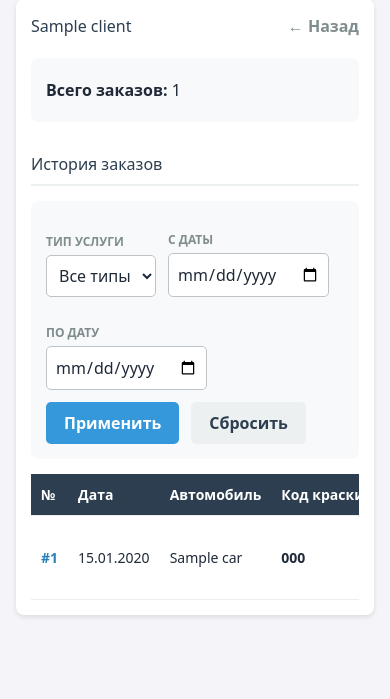
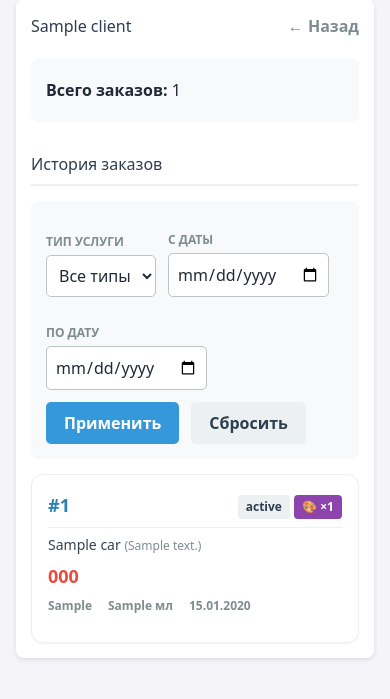
Before and after one commit to ekaterinashchelukhina/colorbox_lab, a FastAPI app: template templates/client_detail.html in a window 390 px wide. Shown: the part 85-784 px from the top of the page. Run offline with FastAPI, Linux system fonts and the light colour scheme; the template is opened without the code that fills it: most values are stand-ins (such as "Sample title", 1, 10 or a date in 2020); parts of the project's set-up code (start-up, migrations or seed data) failed here and were passed over; some libraries are stand-ins or nearby versions.

Commit message:
Карточки вместо таблицы в client_detail.html на мобильном
История заказов клиента была обычной таблицей с горизонтальным скроллом.
Привёл к тому же паттерну, что на dashboard/archive/director_* — десктопная
таблица (hidden md:block) + карточки на мобильном (md:hidden). Заодно убрал
из legacy.css классы table-responsive/table-header-cell/table-body-cell —
после этой правки их больше никто не использует.

Co-Authored-By: Claude Sonnet 5 <noreply@anthropic.com>

```diff
--- a/static/css/legacy.css
+++ b/static/css/legacy.css
@@ -9,7 +9,6 @@
 .btn-new { background: #27ae60; color: white; padding: 10px 15px; text-decoration: none; border-radius: 5px; font-weight: bold; font-size: 14px; }
 .btn-new:hover { background: #219150; }
 
-.table-responsive { overflow-x: auto; }
 table { width: 100%; border-collapse: collapse; font-size: 14px; }
 th, td { padding: 12px 10px; text-align: left; border-bottom: 1px solid #eee; }
 th { background-color: #2c3e50; color: white; white-space: nowrap; }
@@ -33,15 +32,11 @@ input { width: 100%; padding: 10px; margin-top: 5px; border: 1px solid #ccc; bor
 /* director_order_detail.html, client_detail.html, new_order.html, new_client.html — */
 /* CSS-свойства скопированы 1:1 из исходных inline-стилей, значения не менялись.       */
 /* Префикс lg- (legacy), чтобы не пересечься с утилитами Tailwind (CDN, base.html).    */
-.btn-upload-rework { background: #8e44ad; color: white; border: none; padding: 4px 8px; border-radius: 4px; cursor: pointer; font-size: 12px; }
 .btn-primary { background: #2ecc71; color: white; border: none; padding: 12px 25px; border-radius: 5px; cursor: pointer; font-weight: bold; font-size: 16px; }
-.table-header-cell { padding: 10px; text-align: left; }
-.table-body-cell { padding: 10px; }
 .comment-readonly-box { padding: 12px; background: #f8f9fa; border-radius: 6px; border: 1px solid #e9ecef; color: #2c3e50; min-height: 50px; font-size: 14px; }
 .date-input { padding: 8px; border-radius: 5px; border: 1px solid #bdc3c7; }
 .comment-column { flex: 1; min-width: 280px; }
 .detail-side-column { flex: 1; min-width: 300px; display: flex; flex-direction: column; gap: 20px; box-sizing: border-box; }
-.upload-form-row { display: flex; gap: 5px; justify-content: center; }
 .photo-panels-row { display: flex; gap: 15px; flex-wrap: wrap; margin-top: 15px; }
 .order-header-toolbar { display: flex; flex-wrap: wrap; gap: 15px; align-items: center; border-bottom: 2px solid #ecf0f1; padding-bottom: 15px; margin-bottom: 20px; }
 .detail-columns-row { display: flex; gap: 20px; flex-wrap: wrap; }
@@ -66,8 +61,13 @@ input { width: 100%; padding: 10px; margin-top: 5px; border: 1px solid #ccc; bor
 .photo-section-heading-rework { color: #8e44ad; border-bottom: 2px solid #ecf0f1; padding-bottom: 8px; }
 .card-form-title { color: #2c3e50; margin-top: 0; border-bottom: 2px solid #ecf0f1; padding-bottom: 10px; }
 .field-label { font-size: 13px; font-weight: bold; color: #34495e; }
-.upload-file-input { font-size: 11px; max-width: 160px; }
 .order-page-container { max-width: 900px; margin: 0 auto; }
+
+/* Кликабельная зона загрузки фото — как у колориста (colorist_order.html), но переиспользуемая
+   через класс, а не инлайновый <style>. Тап/выбор файла сразу отправляет форму. */
+.upload-zone { display: block; border: 2px dashed #bdc3c7; background: #ecf0f1; border-radius: 6px; padding: 10px; text-align: center; cursor: pointer; font-size: 12px; font-weight: bold; color: #7f8c8d; transition: background-color 0.2s; }
+.upload-zone:active { background-color: #dfe6e9; }
+.upload-zone input[type="file"] { display: none; }
 .paint-code-value { font-size: 18px; color: #e74c3c; font-weight: bold; }
 .photo-panel-rework { flex: 1; min-width: 250px; background: #f4ecf7; padding: 15px; border-radius: 8px; text-align: center; border: 1px solid #d7bde2; box-sizing: border-box; }
 .photo-panel-after { flex: 1; min-width: 250px; background: #e8f8f5; padding: 15px; border-radius: 8px; text-align: center; border: 1px solid #a3e4d7; box-sizing: border-box; }
@@ -126,9 +126,6 @@ input { width: 100%; padding: 10px; margin-top: 5px; border: 1px solid #ccc; bor
     .order-header-toolbar form { width: 100%; }
     .order-header-toolbar select { flex: 1 1 auto; min-width: 0; }
 
-    .upload-form-row { flex-wrap: wrap; }
-    .upload-file-input { max-width: 100%; flex: 1 1 auto; }
-
     th, td { padding: 8px 6px; }
 }
 
--- a/templates/client_detail.html
+++ b/templates/client_detail.html
@@ -37,58 +37,96 @@
         <a href="/client/{{ client.id }}" style="background: #ecf0f1; color: #2c3e50; padding: 9px 18px; border-radius: 5px; text-decoration: none; font-weight: bold;">Сбросить</a>
     </form>
 
-    <div class="table-responsive" style="margin-top: 15px;">
-        <table style="width: 100%; border-collapse: collapse; font-size: 14px;">
-            <thead>
-                <tr style="background: #2c3e50; color: white;">
-                    <th class="table-header-cell">№</th>
-                    <th class="table-header-cell">Дата</th>
-                    <th class="table-header-cell">Автомобиль</th>
-                    <th class="table-header-cell">Код краски</th>
-                    <th class="table-header-cell">Деталь</th>
-                    <th class="table-header-cell">Тип услуги</th>
-                    <th class="table-header-cell">Объем</th>
-                    <th class="table-header-cell">Статус</th>
-                    <th class="table-header-cell">Действие</th>
+    <!-- ДЕСКТОПНАЯ ВЕРСИЯ: ТАБЛИЦА (тот же паттерн, что на dashboard/archive/director_*) -->
+    <div class="hidden md:block bg-white rounded-xl shadow-sm border border-[#ecf0f1] overflow-hidden" style="margin-top: 15px;">
+        <table class="w-full text-left text-sm border-collapse">
+            <thead class="bg-[#2c3e50] text-white">
+                <tr>
+                    <th class="p-4 font-bold">№</th>
+                    <th class="p-4 font-bold">Дата</th>
+                    <th class="p-4 font-bold">Автомобиль</th>
+                    <th class="p-4 font-bold">Код краски</th>
+                    <th class="p-4 font-bold">Деталь</th>
+                    <th class="p-4 font-bold">Тип услуги</th>
+                    <th class="p-4 font-bold">Объем</th>
+                    <th class="p-4 font-bold">Статус</th>
+                    <th class="p-4 text-center font-bold">Действие</th>
                 </tr>
             </thead>
-            <tbody>
+            <tbody class="divide-y divide-[#ecf0f1]">
                 {% for order in orders %}
-                <tr style="border-bottom: 1px solid #eee;">
-                    <td class="table-body-cell">
-                        <a href="/order/{{ order.id }}" class="client-name-link">#{{ order.id }}</a>
+                <tr class="hover:bg-gray-50 transition-colors">
+                    <td class="p-4 font-bold">
+                        <a href="/order/{{ order.id }}" class="text-[#2980b9] hover:underline">#{{ order.id }}</a>
                     </td>
-                    <td style="padding: 10px; white-space: nowrap;">
+                    <td class="p-4 whitespace-nowrap">
                         {% if order.created_at %}<span class="local-time" data-format="date" data-utc="{{ order.created_at.isoformat() }}">{{ order.created_at.strftime('%d.%m.%Y') }}</span>{% else %}—{% endif %}
                     </td>
-                    <td class="table-body-cell">{{ order.car }}</td>
-                    <td class="table-body-cell"><strong>{{ order.paint_code }}</strong></td>
-                    <td class="table-body-cell">{{ order.detail }}</td>
-                    <td class="table-body-cell">{{ order.service_type }}</td>
-                    <td class="table-body-cell">{{ order.actual_volume if order.actual_volume else order.target_volume }} мл</td>
-                    <td class="table-body-cell">
-                        <span style="background: #ecf0f1; padding: 3px 8px; border-radius: 4px; font-size: 12px;">{{ order.status }}</span>
+                    <td class="p-4">{{ order.car }}</td>
+                    <td class="p-4 font-bold text-[#e74c3c]">{{ order.paint_code }}</td>
+                    <td class="p-4">{{ order.detail }}</td>
+                    <td class="p-4">{{ order.service_type }}</td>
+                    <td class="p-4">{{ order.actual_volume if order.actual_volume else order.target_volume }} мл</td>
+                    <td class="p-4">
+                        <span class="bg-[#ecf0f1] px-2 py-1 rounded text-xs font-bold text-[#2c3e50] inline-block">{{ order.status }}</span>
                         {% if order.rework_count > 0 %}
-                        <span style="background: #8e44ad; color: white; padding: 3px 8px; border-radius: 4px; font-size: 12px; font-weight: bold; margin-left: 4px;">🎨 Доколеровка ×{{ order.rework_count }}</span>
+                        <span class="bg-[#8e44ad] text-white px-2 py-1 rounded text-xs font-bold ml-1 inline-block">🎨 ×{{ order.rework_count }}</span>
                         {% endif %}
                     </td>
-                    <td class="table-body-cell">
+                    <td class="p-4 text-center">
                         {% if order.status == "Выдано" %}
                         <form action="/order/{{ order.id }}/rework" method="post" onsubmit="return confirm('Отправить заказ на доколеровку? Заказ вернётся в очередь колориста.');">
-                            <button type="submit" style="background: #8e44ad; color: white; border: none; padding: 5px 10px; border-radius: 4px; cursor: pointer; font-weight: bold; font-size: 12px;">🎨 Доколеровка</button>
+                            <button type="submit" class="bg-[#8e44ad] hover:bg-[#7d3c98] text-white px-3 py-1.5 rounded-md font-bold text-xs transition-colors">🎨 Доколеровка</button>
                         </form>
                         {% endif %}
                     </td>
                 </tr>
                 {% else %}
                 <tr>
-                    <td colspan="9" style="text-align: center; padding: 30px; color: #95a5a6;">
-                        История заказов не найдена.
-                    </td>
+                    <td colspan="9" class="p-10 text-center text-[#7f8c8d] text-[15px]">История заказов не найдена.</td>
                 </tr>
                 {% endfor %}
             </tbody>
         </table>
     </div>
+
+    <!-- МОБИЛЬНАЯ ВЕРСИЯ: КАРТОЧКИ -->
+    <div class="flex flex-col gap-4 md:hidden" style="margin-top: 15px;">
+        {% for order in orders %}
+        <div class="bg-white p-4 rounded-xl border border-[#ecf0f1] shadow-sm">
+            <div class="flex justify-between items-start mb-2 border-b border-[#ecf0f1] pb-2">
+                <a href="/order/{{ order.id }}" class="font-bold text-lg text-[#2980b9] hover:underline">#{{ order.id }}</a>
+                <div class="text-right">
+                    <span class="bg-[#ecf0f1] px-2 py-1 rounded text-xs font-bold text-[#2c3e50] inline-block">{{ order.status }}</span>
+                    {% if order.rework_count > 0 %}
+                    <span class="bg-[#8e44ad] text-white px-2 py-1 rounded text-xs font-bold inline-block mt-1">🎨 ×{{ order.rework_count }}</span>
+                    {% endif %}
+                </div>
+            </div>
+
+            <div class="text-sm text-gray-700 mb-2 leading-tight">
+                {{ order.car }} <span class="text-[#7f8c8d] text-xs">({{ order.detail }})</span>
+            </div>
+
+            <div class="text-[#e74c3c] font-bold text-lg mb-2">{{ order.paint_code }}</div>
+
+            <div class="flex flex-wrap gap-x-4 gap-y-1 text-xs text-[#7f8c8d] font-bold mb-3">
+                <span>{{ order.service_type }}</span>
+                <span>{{ order.actual_volume if order.actual_volume else order.target_volume }} мл</span>
+                <span>{% if order.created_at %}<span class="local-time" data-format="date" data-utc="{{ order.created_at.isoformat() }}">{{ order.created_at.strftime('%d.%m.%Y') }}</span>{% else %}—{% endif %}</span>
+            </div>
+
+            {% if order.status == "Выдано" %}
+            <form action="/order/{{ order.id }}/rework" method="post" onsubmit="return confirm('Отправить заказ на доколеровку? Заказ вернётся в очередь колориста.');" class="border-t border-[#ecf0f1] pt-3">
+                <button type="submit" class="w-full bg-[#8e44ad] hover:bg-[#7d3c98] text-white px-4 py-2 rounded-lg font-bold text-sm transition-colors">🎨 Отправить на доколеровку</button>
+            </form>
+            {% endif %}
+        </div>
+        {% else %}
+        <div class="text-center text-[#7f8c8d] py-10 bg-white rounded-xl border border-[#ecf0f1] px-4 text-sm">
+            История заказов не найдена.
+        </div>
+        {% endfor %}
+    </div>
 </div>
 {% endblock %}
```
